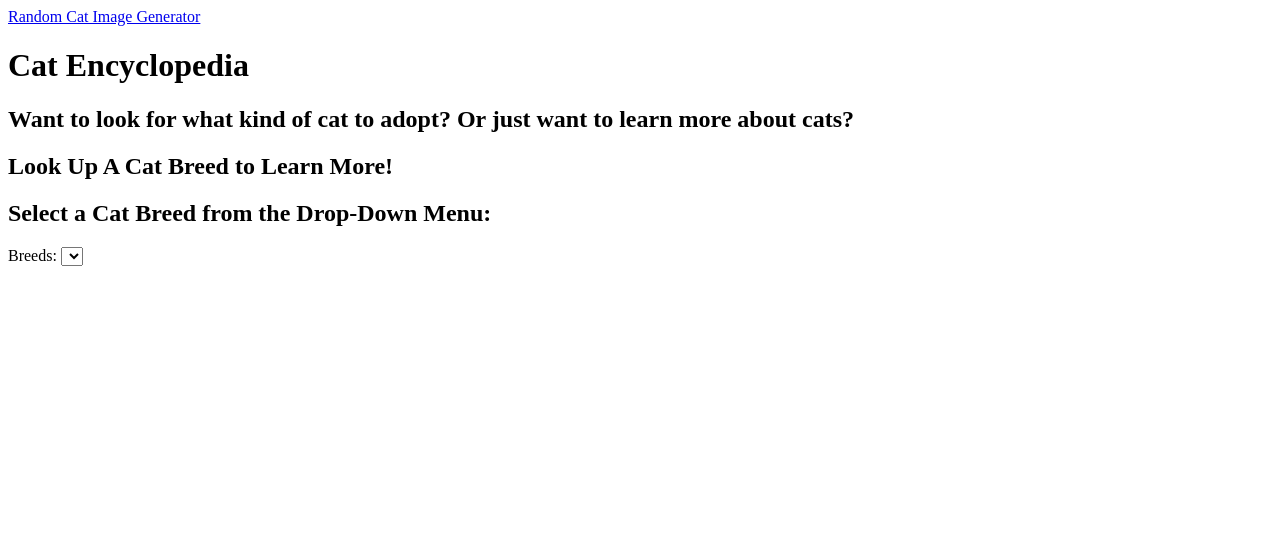
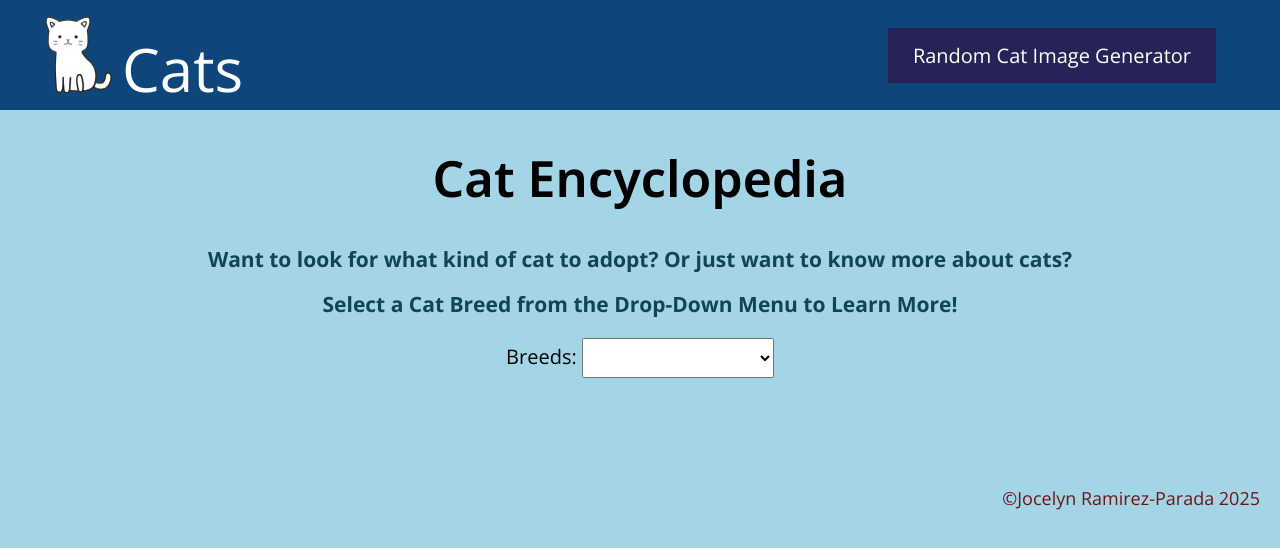
Before and after one commit to joc3lynn/jocelyn-ramirez-parada-open-api, a plain HTML site: page index.html in a window 1280 px wide. Drawn offline with nearby package versions, Linux system fonts and the light colour scheme; no server answers.

Commit message:
final edits

```diff
--- a/CSS/index.css
+++ b/CSS/index.css
@@ -0,0 +1,147 @@
+
+
+body, html {
+    margin: 0;
+    background-color: rgb(163, 213, 231);
+    font-family: "Open Sans", sans-serif;
+}
+
+a {
+    color: inherit;
+    text-decoration: none
+}
+
+a:visited {
+    color: inherit;
+    text-decoration: none;
+}
+
+#Bar {
+    background-color: rgb(14, 70, 124);
+    font-size: 20px;
+    color:rgb(255, 255, 255);
+    display: flex;
+    margin: 0;
+    padding: 0;
+    justify-content: flex-start;
+    align-items: center;
+    li {
+        list-style: none;
+        margin-left: 2rem;
+    }
+
+    li:nth-child(2n) {
+        margin-left: auto;
+        margin-right: 4rem;
+        a:link, a:visited {
+            background-color: #272357;
+            padding: 14px 25px;
+            text-align: center;
+            text-decoration: none;
+            display: inline-block;
+        }
+
+        a:hover, a:active {
+            background-color: rgb(162, 202, 255);
+            color:#0b0c11;
+        }
+    }
+
+}
+
+#Heading {
+    font-size: 60px;
+}
+
+#Title {
+    text-align: center;
+    font-size: 50px;
+    font-family: "Open Sans", sans-serif;
+    font-optical-sizing: auto;
+    font-weight: 650;
+    font-style: normal;
+    font-variation-settings:
+    "wdth" 100;
+}
+
+#subHeadings {
+    text-align: center;
+    font-size: 14px;
+    color:rgb(17, 68, 85);
+}
+
+#Search {
+    text-align: center;
+    font-size: 20px;
+    form {
+        margin: 20px 0;
+    }
+    select {
+        width: 15%;
+        height: 40px;
+        font-size: 17px;
+    }
+}
+
+#breedImage {
+    max-width: 40%;
+    height: auto;
+    display: block;
+    margin: auto;
+
+}
+
+#rando_image {
+    max-width: 60%;
+    height: auto;
+    display: block;
+    margin: auto;
+    padding: 10px 0;
+}
+
+#Info {
+    margin: 20px 20px;
+    text-align: center;
+    font-size: 18px;
+    font-weight: 600;
+    color:rgb(0, 14, 37);
+    div {
+        padding: 8px 0;
+        line-height: 1.8;
+    }
+    #info_link {
+        font-size: 18px;
+        padding: 50px 0;
+    }
+
+}
+
+#imageSection {
+    text-align: center;
+}
+
+
+#getCat {
+    display: inline-block;
+    padding: 15px 25px;
+    font-size: 24px;
+    font-weight: 650;
+    cursor: pointer;
+    text-align: center;
+    justify-content: center;
+    text-decoration: none;
+    outline: none;
+    color: #040304;
+    background-color: #ffebab;
+    border: none;
+    box-shadow: 0 8px 16px 0 rgba(0,0,0,0.2), 0 6px 20px 0 rgba(0,0,0,0.19);
+    margin: 4px 2px;
+    border-radius: 16px;
+}
+
+#foot {
+    font-size: 18px;
+    color: #6f1414;
+    text-align: right;
+    margin-right: 20px;
+}
--- a/JS/index.js
+++ b/JS/index.js
@@ -7,7 +7,7 @@ let breedLibrary = []
 
 function breedPhoto(index) {
     document.getElementById("breedImage").src= breedLibrary[index].image.url;
-    document.getElementById("breed_char").textContent= breedLibrary[index].temperament
+    document.getElementById("breed_char").textContent= "Temperament: " + breedLibrary[index].temperament
     document.getElementById("breed_info").textContent= breedLibrary[index].description
     document.getElementById("info_link").href= breedLibrary[index].wikipedia_url
     document.getElementById("info_link").innerHTML= breedLibrary[index].wikipedia_url
@@ -20,24 +20,37 @@ fetch(url,{headers: {
     return response.json();
     })
 .then((data) => {
-//filter to only include those with an `image` object
     data = data.filter(img=> img.image?.url!=null)
     breedLibrary = data;
     for (let i = 0; i < breedLibrary.length; i++) {
         const breed = breedLibrary[i];
         let option = document.createElement('option');
-
-         //skip any breeds that don't have an image
         if(!breed.image)continue
-
-        //use the current array index
         option.value = i;
         option.innerHTML = `${breed.name}`;
         document.getElementById('breedType').appendChild(option);
         }
-       //show the first breed by default
+
        breedPhoto(0)
     })
 .catch(function(error) {
     console.log(error);
     });
+
+//Footer
+const myFooter = document.createElement("FOOTER");
+myFooter.setAttribute("id", "foot");
+document.body.appendChild(myFooter);
+console.log(myFooter);
+
+//Copyright Text - Footer
+const today = new Date();
+const thisYear = today.getFullYear();
+const footer = document.querySelector("footer");
+const copyright = document.createElement("p");
+const copySymbol = '\u00A9';
+
+const copyrightText = copySymbol + "Jocelyn Ramirez-Parada " + thisYear;
+copyright.innerHTML=copyrightText;
+footer.appendChild(copyright);
+console.log(copyright);
--- a/index.html
+++ b/index.html
@@ -1,28 +1,34 @@
 <!DOCTYPE html>
 <html>
-    <head></head>
-    <meta charset="UTF-8">
-    <meta name="viewport" content="width=device-width, initial-scale=1">
-    <meta name="author" content="Jocelyn Ramirez-Parada">
-    <link href="css/index.css" rel="stylesheet">
+    <head>
+        <title>Open Api - Cat Encyclopedia</title>
+        <meta charset="UTF-8">
+        <meta name="viewport" content="width=device-width, initial-scale=1">
+        <meta name="author" content="Jocelyn Ramirez-Parada">
+        <link href="css/index.css" rel="stylesheet">
+        <link rel="preconnect" href="https://fonts.googleapis.com">
+        <link rel="preconnect" href="https://fonts.gstatic.com" crossorigin>
+        <link href="https://fonts.googleapis.com/css2?family=Open+Sans:ital,wght@0,300..800;1,300..800&display=swap" rel="stylesheet">
+    </head>
     <body>
         <header>
-            <nav id="bar">
-                <a class="nav-link" href="random.html">Random Cat Image Generator</a>
-            </nav>
+                <nav >
+                    <ul id="Bar">
+                        <li><a id="Heading" class="nav-link" href="index.html"><img id="logo" src='./images/cat1.png'style="width:90px;height:110px;vertical-align:bottom;"/>Cats</a></li>
+                        <li><a id="Heading2" class="nav-link" href="random.html" target=_self>Random Cat Image Generator</a></li>
+                    </ul>
+                </nav>
         </header>
         <h1 id="Title">Cat Encyclopedia</h1>
-        <h2 id="Description">Want to look for what kind of cat to adopt? Or just want to learn more about cats? </h2>
-        <section>
-            <h2>Look Up A Cat Breed to Learn More!</h2>
+        <section id="subHeadings">
+        <h2>Want to look for what kind of cat to adopt? Or just want to know more about cats?</h2>
+        <h2>Select a Cat Breed from the Drop-Down Menu to Learn More! </h2>
         </section>
         <section id="Search">
-            <h2>Select a Cat Breed from the Drop-Down Menu: </h2>
             <form name="breedMenu">
                 <label for="breedType">Breeds: </label>
                 <select onchange="breedPhoto(value)" name="breedType" id="breedType">
                 </select>
-                <!-- <input type="text" placeholder="Search.." name="search" id="lookUp" required="true"><br> <!-- unsure if I need true here -->
             </form>
             <div>
                 <img id="breedImage">
```
Also changed, not shown: JS/random.js (+18 -2 lines), random.html (+10 -5 lines), Images/cat1.png (added), 1 other file.
